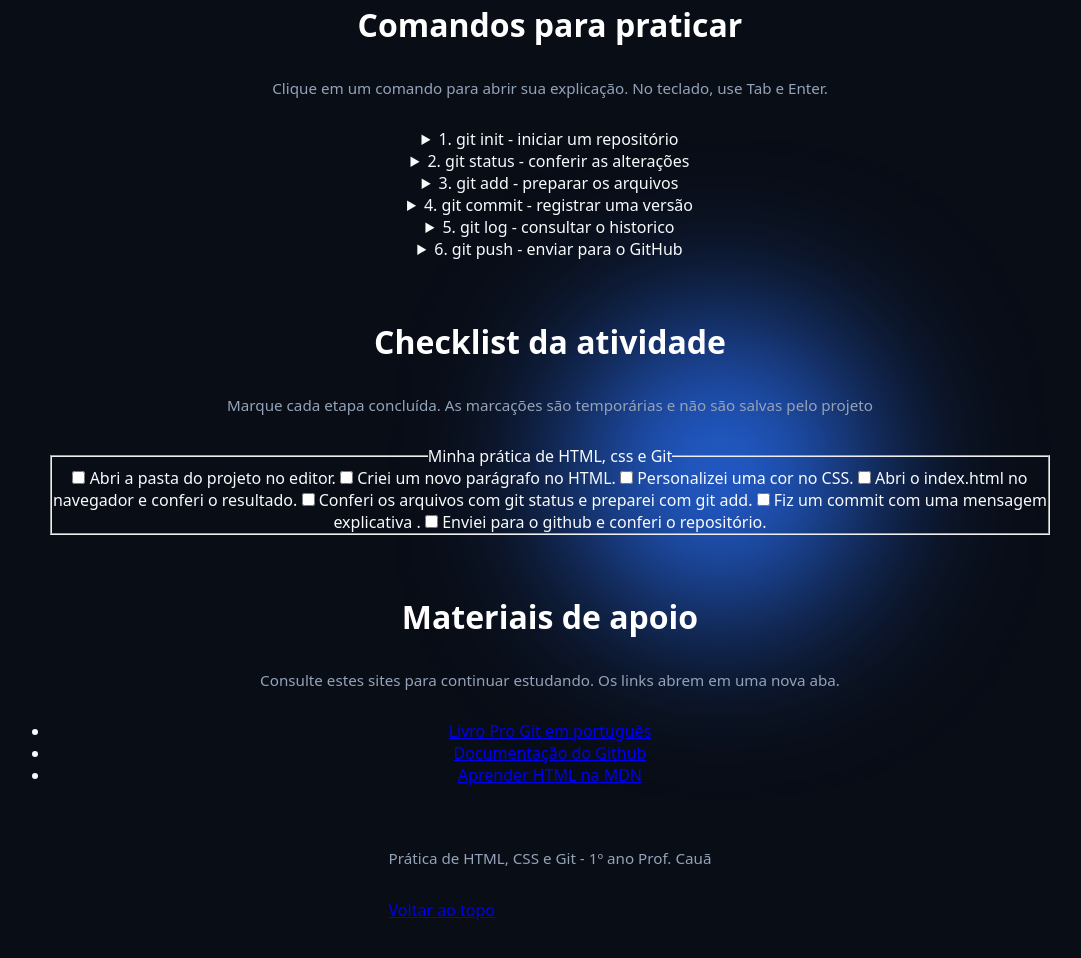
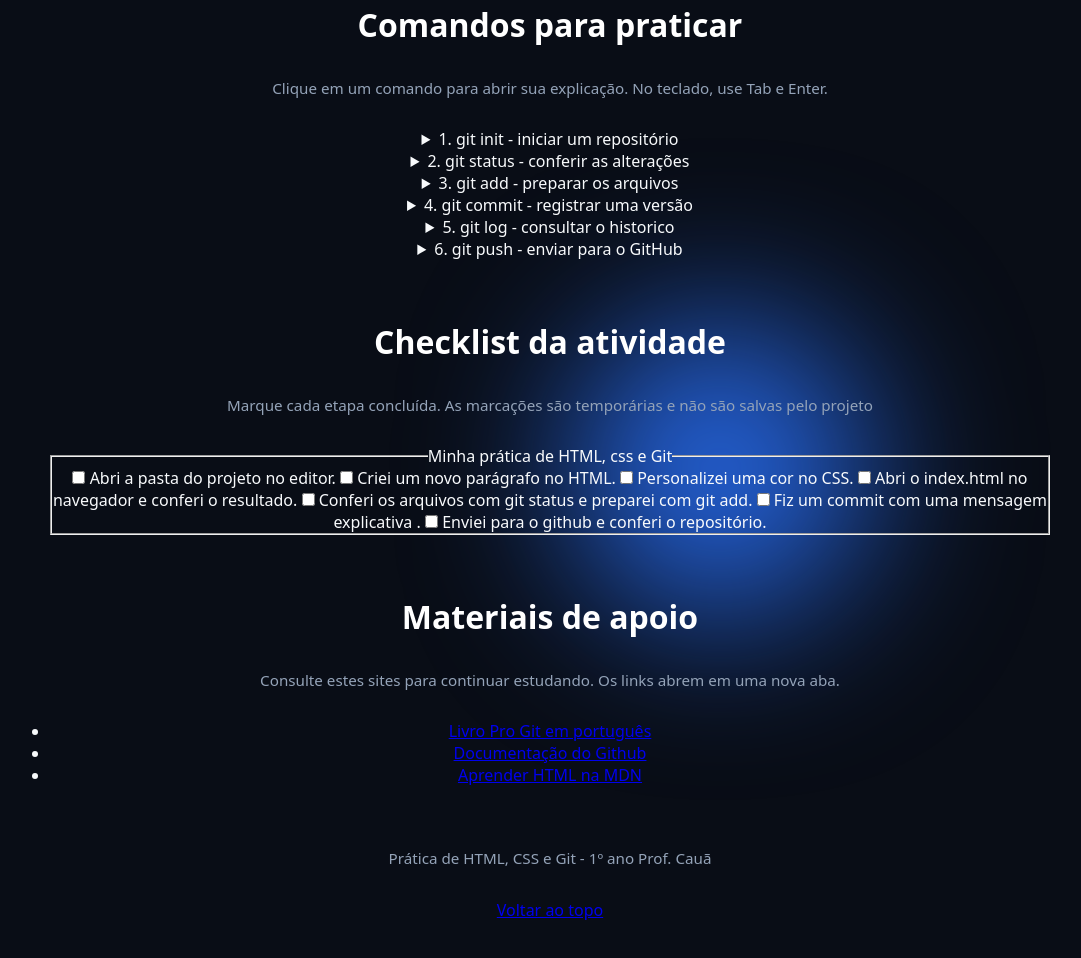
Before and after one commit to Bella11022011/Isabella_pa, a plain HTML site: page index.html in a window 1280 px wide. Shown: the part 906-1864 px from the top of the page, without its empty margins (90-1171 px from the left). Drawn offline with Linux system fonts and the light colour scheme.

Commit message:
coloquei os novos elementos acima das luzes decorativas do fundo.

```diff
--- a/style.css
+++ b/style.css
@@ -239,3 +239,11 @@ p{
         padding: 22px;
     }
 }
+
+/* PARTE 3: estilos das novas funcionalidades
+/* Coloca os novos elementos acima das luzes decorativas do fundo. */
+.menu-estudo, .rodape-estudo {
+    position: relative;
+    z-index: 1;
+    text-align: center;
+}
```
